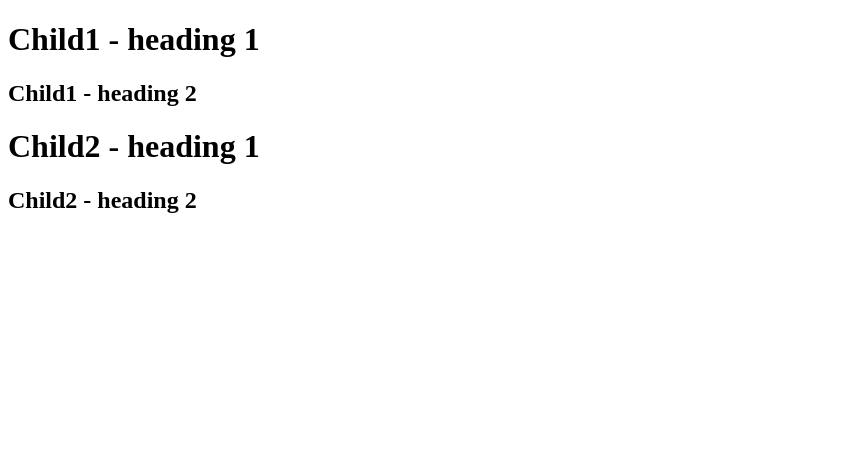
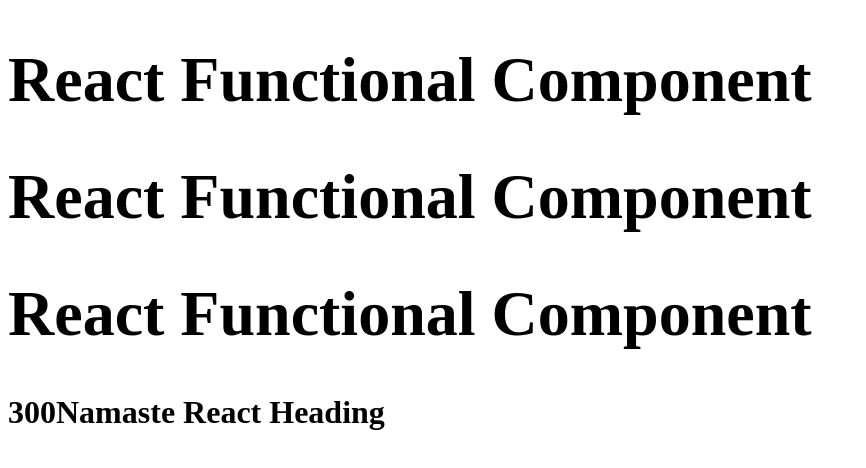
Before and after one commit to dev-nagesh/react-dev, a React (Vite) app: page / in a window 1280 px wide. Shown: the top 468 px of the page, without its empty margins (0-866 px from the left). Built offline with nearby package versions, Linux system fonts and the light colour scheme.

Commit message:
Namaste React Episode 3

```diff
--- a/App.js
+++ b/App.js
@@ -1,26 +1,63 @@
 import React from "react";
 import ReactDOM from "react-dom/client"
 
-const parent = React.createElement(
-    "div",
-    {id:"parent"},
-    [
-        React.createElement(
-            "div",{id:"child1"},
-            [
-                React.createElement("h1",{id:"heading11"},"Child1 - heading 1"),
-                React.createElement("h2",{id:"child12"},"Child1 - heading 2")
-            ]
-        ),
-        React.createElement(
-            "div",{id:"child2"},
-            [
-                React.createElement("h1",{id:"heading21"},"Child2 - heading 1"),
-                React.createElement("h2",{id:"heading22"},"Child2 - heading 2")
-            ]
-        )
-    ]
+
+// JSX (Transpiled before it reaches the JS) - Parcel -Babel
+
+// JSX => Babel transpiles it to React.createElement => React Element - JS Object => HTMLElement(renderer)
+// const jsxheading = (
+//     <h1 className="head" tabIndex="1">
+//         Hello Namaste React Heading
+//     </h1>
+// )
+// console.log(jsxheading);
+
+const Heading = () => {
+    return <h1 className="heading" tabIndex="1">Namaste React Heading</h1>
+}
+
+// ReACT Component Name must always have Capital Letter
+// React Functional component is a javascript arrow function which returns a piece of JSX code which is React Element
+/*const Title = () => <h1 className="heading" tabIndex="0">  Namaste React Heading</h1>
+
+// Component Composition : Includingor using one React component inside another component
+const HeadingComponent = () => (
+    <div id="container">
+        <Title />
+        <h1 className="heading" tabIndex="1"> React Functional Component</h1>
+    </div>
 )
-//const heading = React.createElement("h1",{id:"heading"},"Hello, Namaste React");
 const root = ReactDOM.createRoot(document.getElementById("root"));
-root.render(parent);
+root.render(<HeadingComponent />); */
+
+/* const title =  (<h1 className="heading" tabIndex="0">  Namaste React Heading</h1>)
+
+// Component Composition : Includingor using one React component inside another component
+const HeadingComponent = () => (
+    <div id="container">
+        {title}
+        <h1 className="heading" tabIndex="1"> React Functional Component</h1>
+    </div>
+)
+const root = ReactDOM.createRoot(document.getElementById("root"));
+root.render(<HeadingComponent />); */
+// Component Composition : Includingor using one React component inside another component
+const HeadingComponent = () => (
+    <div id="container">
+        <h1 className="heading" tabIndex="1"> React Functional Component</h1>
+    </div>
+)
+
+const title =  (
+    <h1 className="heading" tabIndex="0">
+        <HeadingComponent />
+        <HeadingComponent></HeadingComponent>
+        {HeadingComponent()}
+        {100 + 200}
+         Namaste React Heading
+    </h1>
+)
+
+
+const root = ReactDOM.createRoot(document.getElementById("root"));
+root.render(title);
--- a/index.html
+++ b/index.html
@@ -7,7 +7,9 @@
     <link rel="stylesheet" href="index.css">
 </head>
 <body>
-    <div id="root"></div>
+    <div id="root">
+        Nagesh Here!
+    </div>
     <script type="module" src="App.js"></script>
 </body>
 </html>
--- a/package.json
+++ b/package.json
@@ -3,6 +3,8 @@
   "version": "1.0.0",
   "description": "React Learning Project",
   "scripts": {
+    "start": "parcel index.html",
+    "build": "parcel build index.html",
     "test": "jest"
   },
   "repository": {
```
